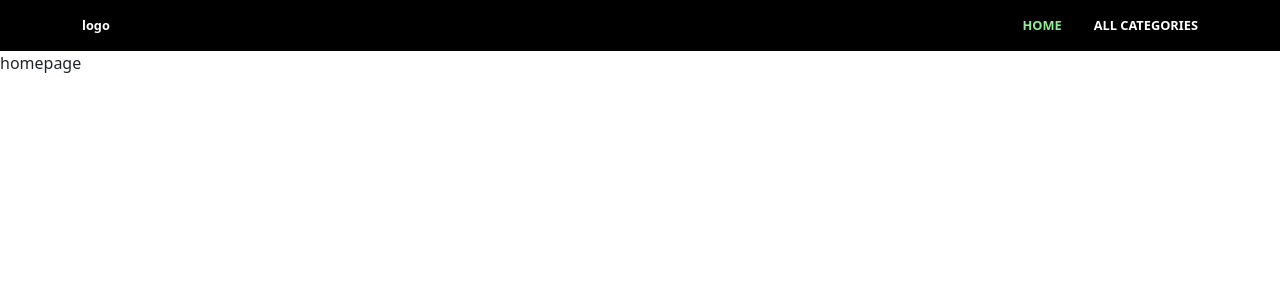
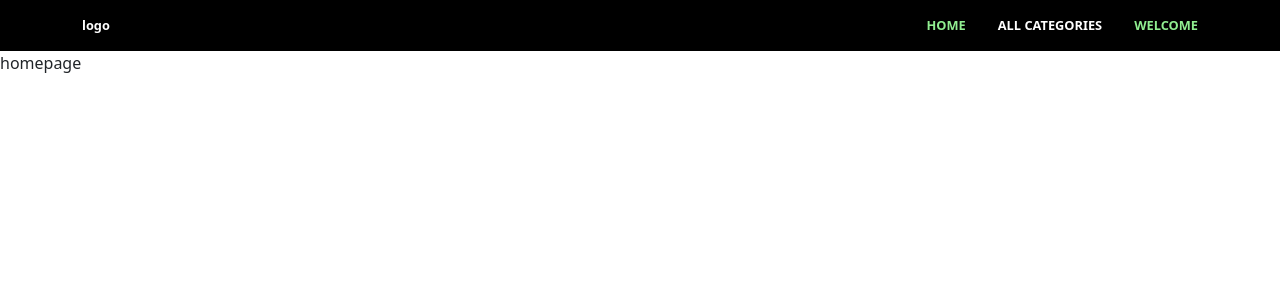
Before and after one commit to adityaPawar1999/ClothWebsite, a React (Create React App) app in the folder front/: page / in a window 1280 px wide. Shown: the top 300 px of the page. Built offline with nearby package versions, Linux system fonts and the light colour scheme.

Commit message:
navbar done with auth

```diff
--- /dev/null
+++ b/front/src/Components/AuthLink/AuthLink.jsx
@@ -0,0 +1,21 @@
+import { NavLink } from "react-router-dom";
+import { useState  } from "react";
+
+const AuthLink = () =>{
+    const [userVerified ,setuserVerified] = useState(true);
+    return(<>
+    {
+        (userVerified === true) ? (
+            <>
+             <NavLink className='navLink' to='/'>WELCOME</NavLink>
+            </>
+        ) : (
+            <>
+                <NavLink className='navLink' to='/login'>LOGIN</NavLink>
+                <NavLink className='navLink' to='/signup'>SIGNUP</NavLink>
+            </>
+        )
+    }
+    </>)
+}
+export default AuthLink;
--- a/front/src/Components/Header/Header.jsx
+++ b/front/src/Components/Header/Header.jsx
@@ -4,6 +4,7 @@ import { useState  } from "react";
 
 import MenuIcon from '@mui/icons-material/Menu';
 import CancelIcon from '@mui/icons-material/Cancel';
+import AuthLink from "../AuthLink/AuthLink";
 
 const Header = () => {
   const [valid, setValid] = useState(false);
@@ -23,6 +24,7 @@ const Header = () => {
               <div className="desktopNavbar">
                 <NavLink className='navLink' to='/'>HOME</NavLink>
                 <NavLink className='navLink' to='/shop'>ALL CATEGORIES</NavLink>
+                <AuthLink/>
               </div>
             <div className="mobileNavbar">
               {
@@ -33,6 +35,7 @@ const Header = () => {
               <div className="mobileNavLinks">
                 <NavLink className='navLink' onClick={onOff} to='/'>HOME</NavLink>
                 <NavLink className='navLink' onClick={onOff} to='/shop'>ALL CATEGORIES</NavLink>
+                <AuthLink/>
               </div>
               </>)
             }
```
